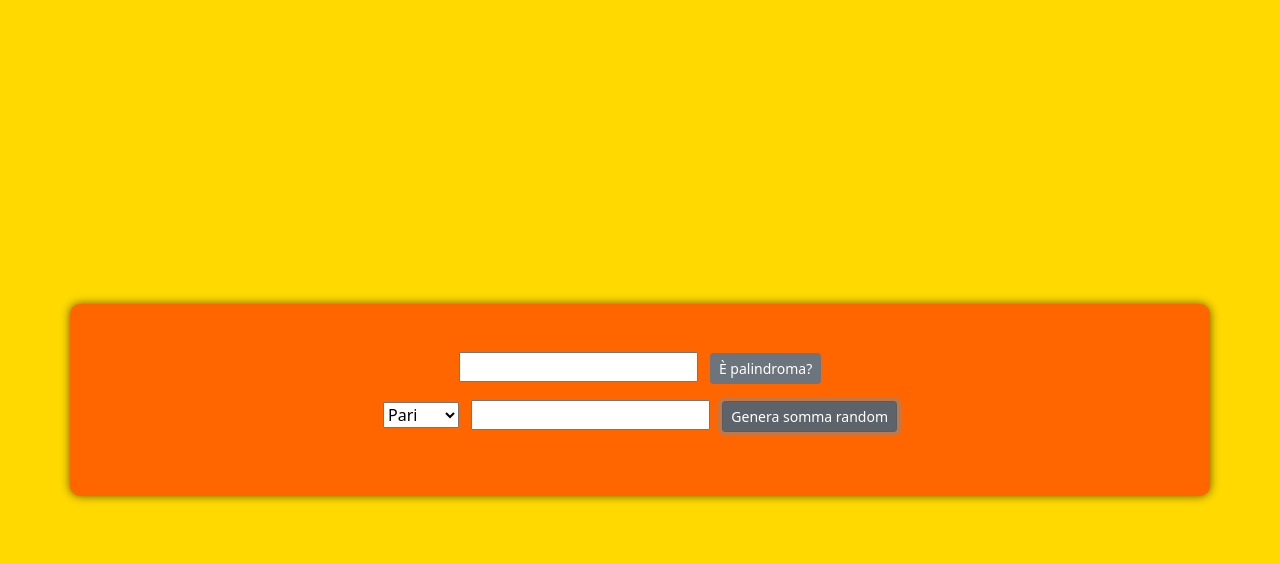
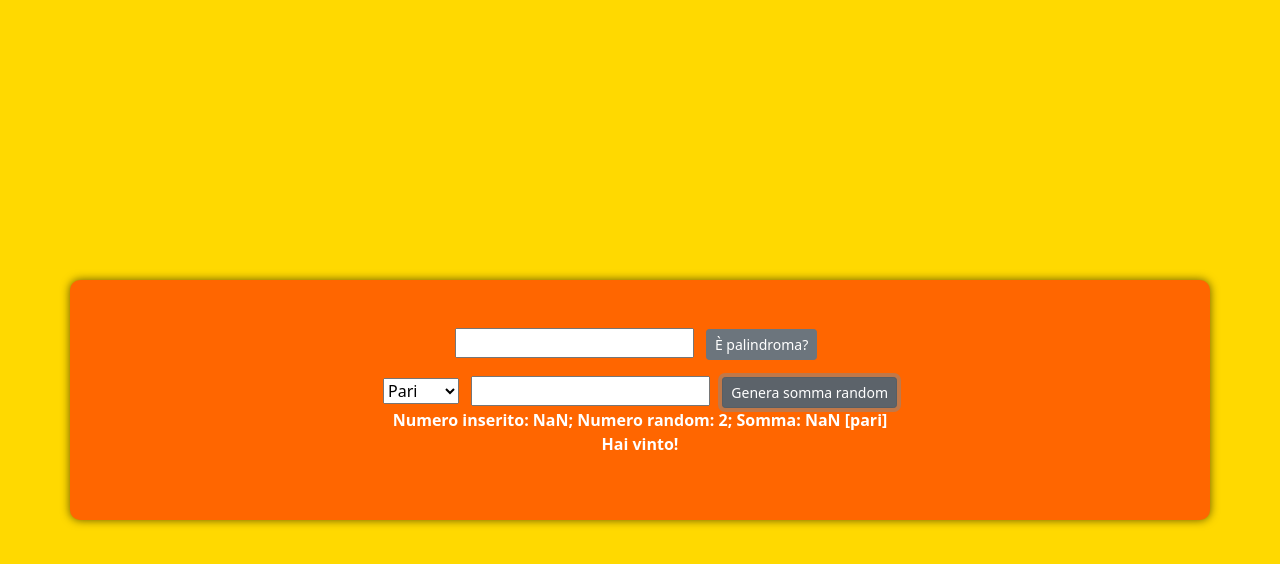
Before and after one commit to BrunoBernardini/js-paliedispari, a plain HTML site: page index.html in a window 1280 px wide. Both pictures are taken after a click on the button "Genera somma random". Drawn offline with nearby package versions, Linux system fonts and the light colour scheme.

Commit message:
Completamento seconda parte (Pari e Dispari).

```diff
--- a/assets/JS/script.js
+++ b/assets/JS/script.js
@@ -16,6 +16,8 @@
 const btnPalindroma = document.querySelector("#btnPalindroma");
 const btnPariDispari = document.querySelector("#btnPariDispari");
 
+// -----------{Pulsanti}-----------
+
 btnPalindroma.addEventListener("click", function(){
   if(isPalindroma(document.getElementById("parolaPalindroma").value)){
     outputInClass(".palindromaOutput", "Sì! :D");
@@ -25,6 +27,30 @@ btnPalindroma.addEventListener("click", function(){
   }
 });
 
+btnPariDispari.addEventListener("click", function(){
+  const min = 1, max = 5, numero = parseInt(document.getElementById("numero").value);
+  const pariDispari = document.getElementById("selPariDispari").value
+
+  if(numero<min || numero>max){
+    outputInClass(".pariDispariOutput", "Devi inserire un numero da 1 a 5!")
+  }
+  else{
+    const random = getRandomNumber(min,max);
+    let sum = numero+random;
+    let result = `Numero inserito: ${numero}; Numero random: ${random}; Somma: ${sum} [${isPari(sum)}]`;
+
+    if(isPari(sum) === pariDispari){
+      result +="<br>Hai vinto!";
+    }
+    else{
+      result +="<br>Hai perso!";
+    }
+    document.querySelector(".pariDispariOutput").innerHTML = result;
+  }
+})
+
+// -----------{Funzioni principali}-----------
+
 function isPalindroma(word){
   let palindroma = true;
   for(let i=0; i<word.length/2; i++){
@@ -33,10 +59,21 @@ function isPalindroma(word){
   return palindroma;
 }
 
+function getRandomNumber(min, max){
+  return Math.floor(Math.random()*(max-min+1)+min);
+}
+
+function isPari(number){
+  if(!(number%2)){
+    return "pari"
+  }
+  else{
+    return "dispari"
+  }
+}
+
+// -----------{Utility}-----------
+
 function outputInClass(tagClass, content){
   document.querySelector(tagClass).innerHTML = content;
 }
-
-// let parola = document.getElementById("parolaPalindroma").value;
-// let selPariDispari = document.getElementById("selPariDispari").value;
-// let numero = document.getElementById("numero").value;
--- a/assets/css/style.css
+++ b/assets/css/style.css
@@ -20,3 +20,8 @@ h1{
 .box-half{
   height: 50%;
 }
+
+.palindromaOutput,
+.pariDispariOutput{
+  font-weight: bolder;
+}
--- a/index.html
+++ b/index.html
@@ -15,7 +15,7 @@
     <div class="custom-box container p-5 d-flex align-items-center flex-column">
       <div class="box-half mb-3">
         <input type="text" class="me-2" id="parolaPalindroma">
-        <button type="button" class="btn btn-secondary btn-sm" id="btnPalindroma">È palindroma?</button>
+        <button type="button" class="btn btn-secondary btn-sm me-2" id="btnPalindroma">È palindroma?</button>
         <span class="palindromaOutput"></span>
       </div>
       <div class="box-half text-center">
```
